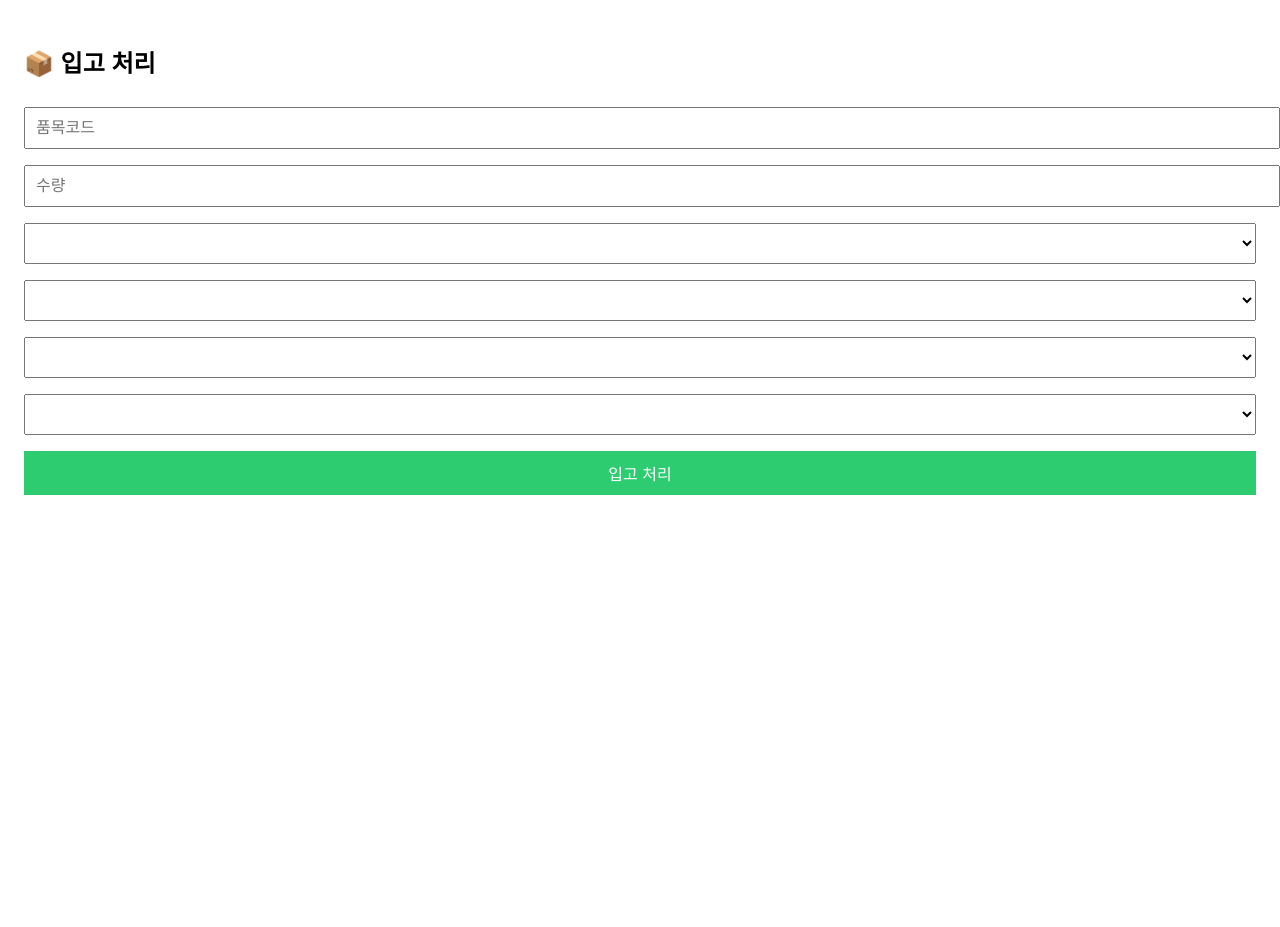
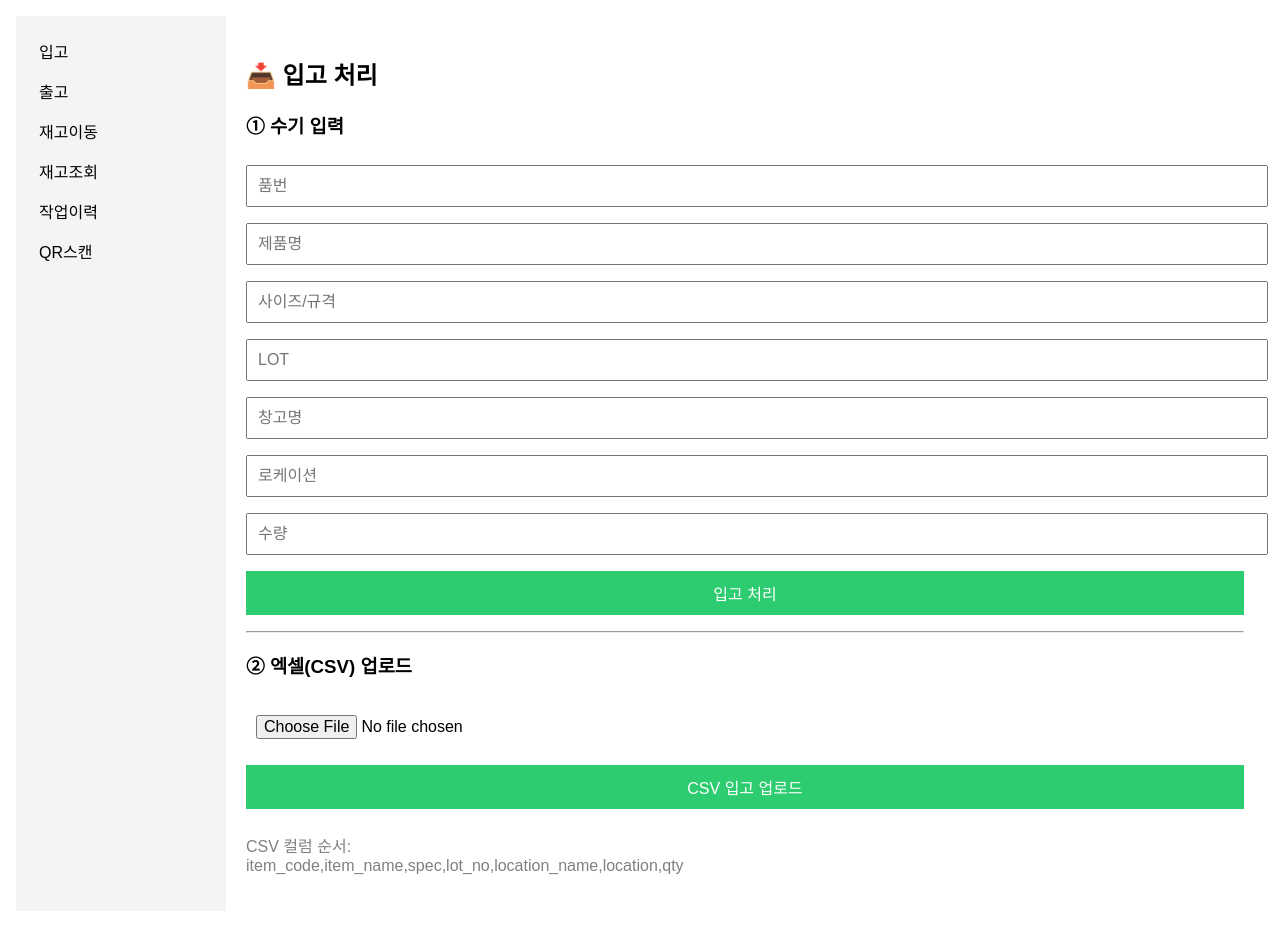
Before and after one commit to dlahtp44-prog/pars-wms-api, a FastAPI app: page /inbound-page in a window 1280 px wide. Before the commit the page ends 495 px from the top, so only its background shows below. Run offline with FastAPI, Linux system fonts and the light colour scheme; lists and menus that the app fills with data are empty; parts of the project's set-up code (start-up, migrations or seed data) failed here and were passed over.

Commit message:
Update inbound.html

```diff
--- a/app/templates/inbound.html
+++ b/app/templates/inbound.html
@@ -13,6 +13,37 @@ button { background:#2ecc71; color:white; border:none; }
 </style>
 </head>
 <body>
+{% extends "base.html" %}
+{% block content %}
+
+<h2>📥 입고 처리</h2>
+
+<h3>① 수기 입력</h3>
+<form action="/api/inbound/manual" method="post">
+  <input name="item_code" placeholder="품번" required>
+  <input name="item_name" placeholder="제품명" required>
+  <input name="spec" placeholder="사이즈/규격" required>
+  <input name="lot_no" placeholder="LOT" required>
+  <input name="location_name" placeholder="창고명" required>
+  <input name="location" placeholder="로케이션" required>
+  <input name="qty" type="number" placeholder="수량" required>
+  <button type="submit">입고 처리</button>
+</form>
+
+<hr>
+
+<h3>② 엑셀(CSV) 업로드</h3>
+<form action="/api/inbound/upload" method="post" enctype="multipart/form-data">
+  <input type="file" name="file" accept=".csv" required>
+  <button type="submit">CSV 입고 업로드</button>
+</form>
+
+<p style="color:gray;">
+CSV 컬럼 순서:<br>
+item_code,item_name,spec,lot_no,location_name,location,qty
+</p>
+
+{% endblock %}
 
 <h2>📦 입고 처리</h2>
 
```
